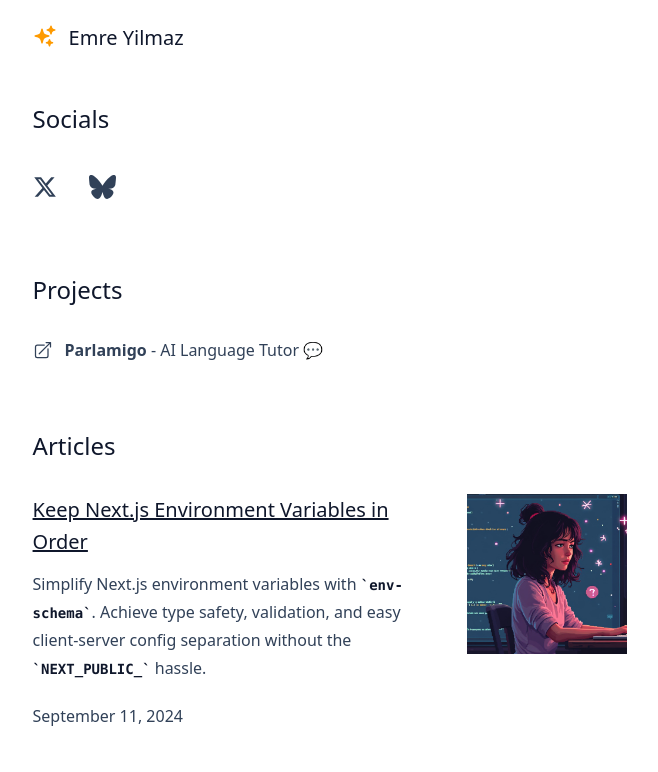
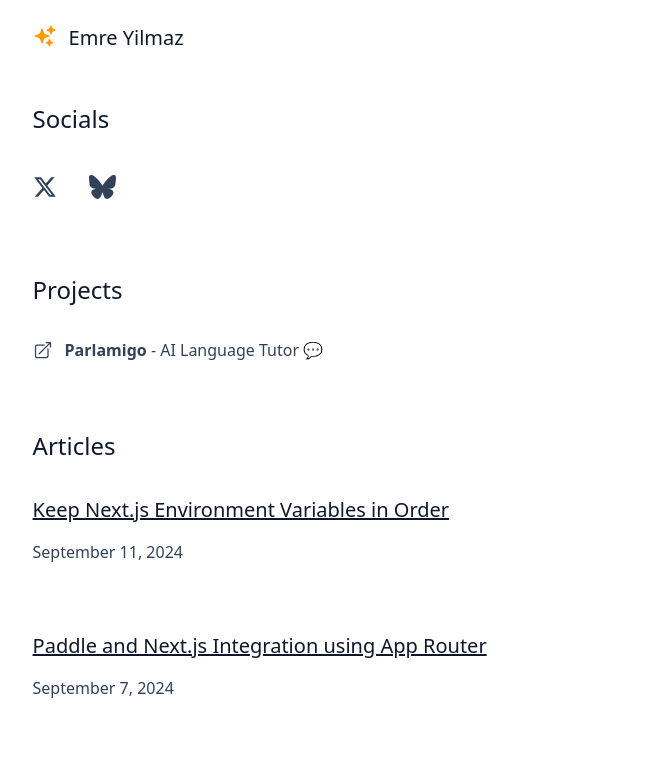
Before and after one commit to emreloper/emreloper.dev, a Next.js app: page / in a window 1280 px wide. Shown: the top 772 px of the page, without its empty margins (310-968 px from the left). Built offline with nearby package versions, Linux system fonts and the light colour scheme.

Commit message:
Remove article image from the listing page

```diff
--- a/src/components/Articles.tsx
+++ b/src/components/Articles.tsx
@@ -1,9 +1,7 @@
 import { ArticleMetadata } from '@/types/metadata';
-import Image from 'next/image';
 import Link from 'next/link';
 import fs from 'node:fs';
 import path from 'node:path';
-import Markdown from 'react-markdown';
 
 interface Article {
   slug: string;
@@ -45,20 +43,17 @@ export async function Articles() {
       <div className="mt-8 flex flex-col gap-y-16">
         {articles.map((article) => {
           const { metadata, slug } = article;
-          const { title, description, openGraph } = metadata;
+          const { title, openGraph } = metadata;
           const { publishedTime } = openGraph;
-          const image = openGraph.images[0];
 
           return (
             <article
               key={article.slug}
-              className="flex items-start gap-x-4 md:gap-x-8"
+              className="prose prose-slate dark:prose-invert grow"
             >
-              <div className="prose prose-slate dark:prose-invert grow">
               <h3 className="text-slate-900 dark:text-white">
                 <Link href={`/blog/${slug}`}>{title}</Link>
               </h3>
-                <Markdown>{description}</Markdown>
               <p>
                 <time dateTime={publishedTime}>
                   {new Date(publishedTime).toLocaleDateString('en-US', {
@@ -66,16 +61,6 @@ export async function Articles() {
                   })}
                 </time>
               </p>
-              </div>
-              <div className="relative hidden aspect-[1/1] w-40 flex-none md:block">
-                <Image
-                  className="object-cover"
-                  src={image.url.toString()}
-                  alt={image.alt ?? ''}
-                  sizes="160px"
-                  fill
-                />
-              </div>
             </article>
           );
         })}
```
Lines whose indentation alone changed are shown as unchanged.
